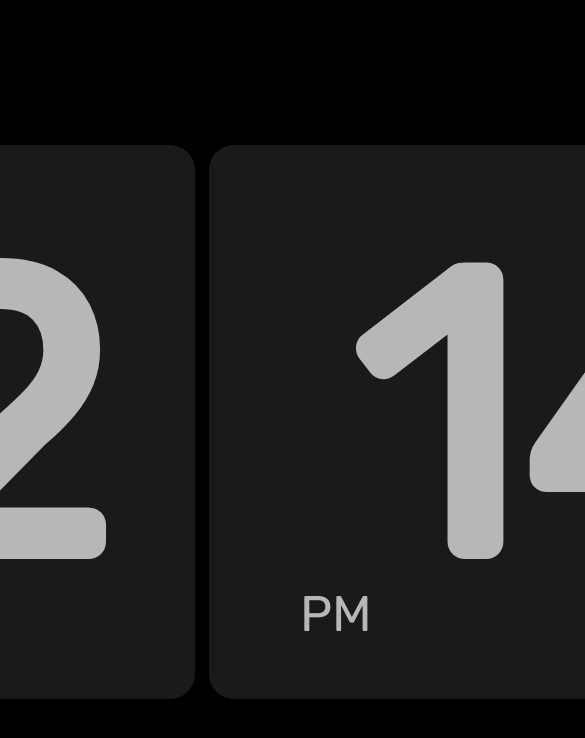
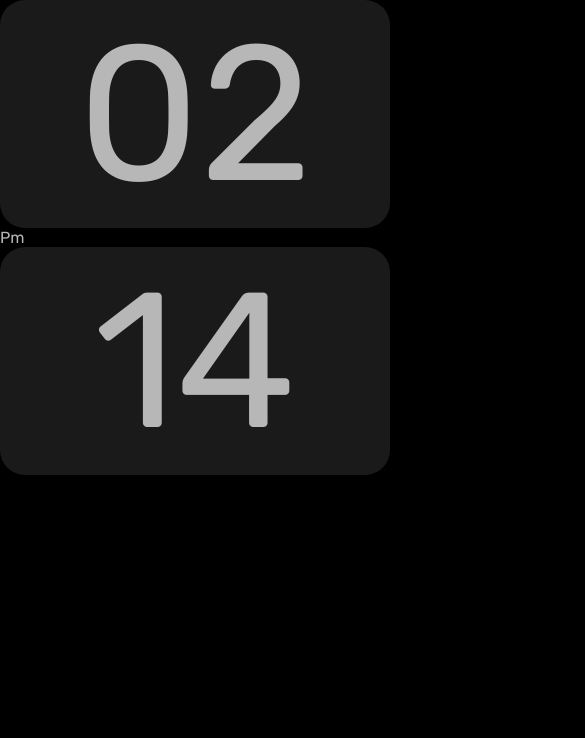
Before and after one commit to monyasau/Clock, a plain HTML site: page index.html in a window 390 px wide. Shown: the top 738 px of the page, 585 px wide, since content can reach past the window. Drawn offline with Linux system fonts and the light colour scheme.

Commit message:
Adapted mobile first design

```diff
--- a/style/style.css
+++ b/style/style.css
@@ -1,34 +1,65 @@
 @import url('https://fonts.googleapis.com/css2?family=Rubik&display=swap');
 @import url('https://fonts.googleapis.com/css2?family=Bebas+Neue&display=swap');
-
+/* general styling */
 body{
     font-family: "Rubik", Arial;
     background-color: black;
     color: #B7B7B7;
     margin: 0;
-    display: flex;
     justify-content: center;
     align-items: center;
 }
+
+.seconds{
+    position: relative;
+}
+
+/* mobile-styling */
 .clock {
     display: grid;
-    grid-template-columns: 50% 50%;
-    gap: 1%;
-
 }
 .container {
-    padding: 0.1em 0.3em;
+    background-color: #1A1A1A;
+    border-radius: 25px;
+    text-align: center;
+    font-size: 12em;
+}
+
+
+
+
+
+
+
+
+
+
+
+
+
+
+@media only screen and (min-width: 640px) {
+
+.clock {
+    display: grid;
+    grid-template-columns: repeat(2,minmax(0,1fr));
+    gap: 1%;
+    pad
+width: fit-content;
+}
+.container {
     border-radius: 25px;
     text-align: center;
     background-color: #1A1A1A;
-    font-size: 400px;
+    font-size: 25em;
     font-weight: 900;
 }
 .timeRange{
     position: absolute;
-    bottom: 4em;
-    left: 6em;
+    bottom: 0em;
+    padding: 20px;
     text-transform: uppercase;
 
     font-size: 50px;
 }
+}
```
